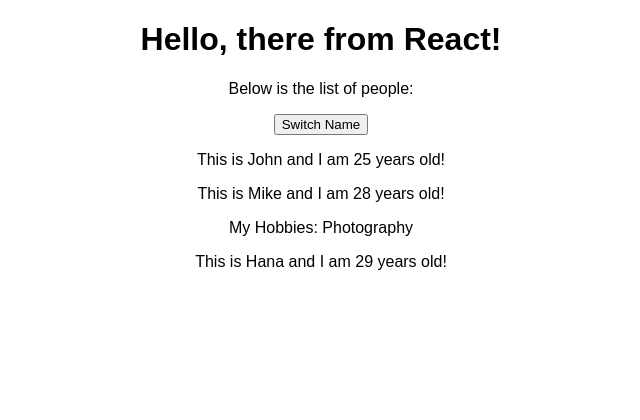
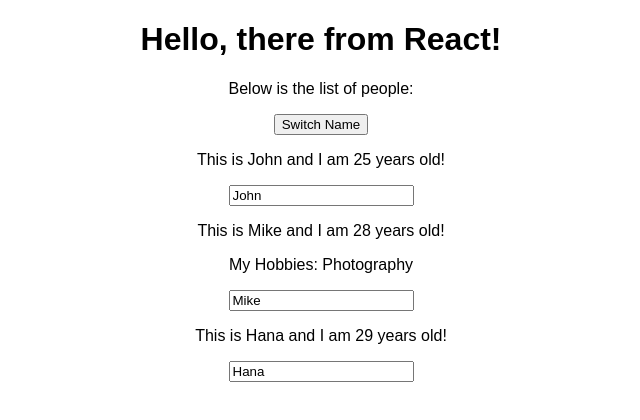
Before and after one commit to lntelliMed/react-complete-guide, a React (Create React App) app: page / in a window 1280 px wide. Shown: the top 420 px of the page, without its empty margins (319-959 px from the left). Built offline with nearby package versions, Linux system fonts and the light colour scheme.

Commit message:
Add two way data binding for person

```diff
--- a/src/App.js
+++ b/src/App.js
@@ -22,6 +22,16 @@
     });
   }
 
+  nameChangedHandler = (event) => {
+    this.setState({
+      persons: [
+        { name: 'John', age: 25 },
+        { name: event.target.value, age: 28 },
+        { name: 'Hana', age: 29 }
+      ]
+    });
+  }
+
   render() {
     return (
       <div className="App">
@@ -34,6 +44,7 @@
         <Person
           name={this.state.persons[1].name}
           age={this.state.persons[1].age}
+          changed={this.nameChangedHandler}
           click={this.switchNameHandler.bind(this, 'John!')}>My Hobbies: Photography</Person>
         <Person
           name={this.state.persons[2].name}
--- a/src/Person/Person.js
+++ b/src/Person/Person.js
@@ -5,6 +5,7 @@
     <div>
       <p onClick={props.click}>This is {props.name} and I am {props.age} years old!</p>
       <p>{props.children}</p>
+      <input type="text" onChange={props.changed} value={props.name} />
     </div>
   );
 }
```
